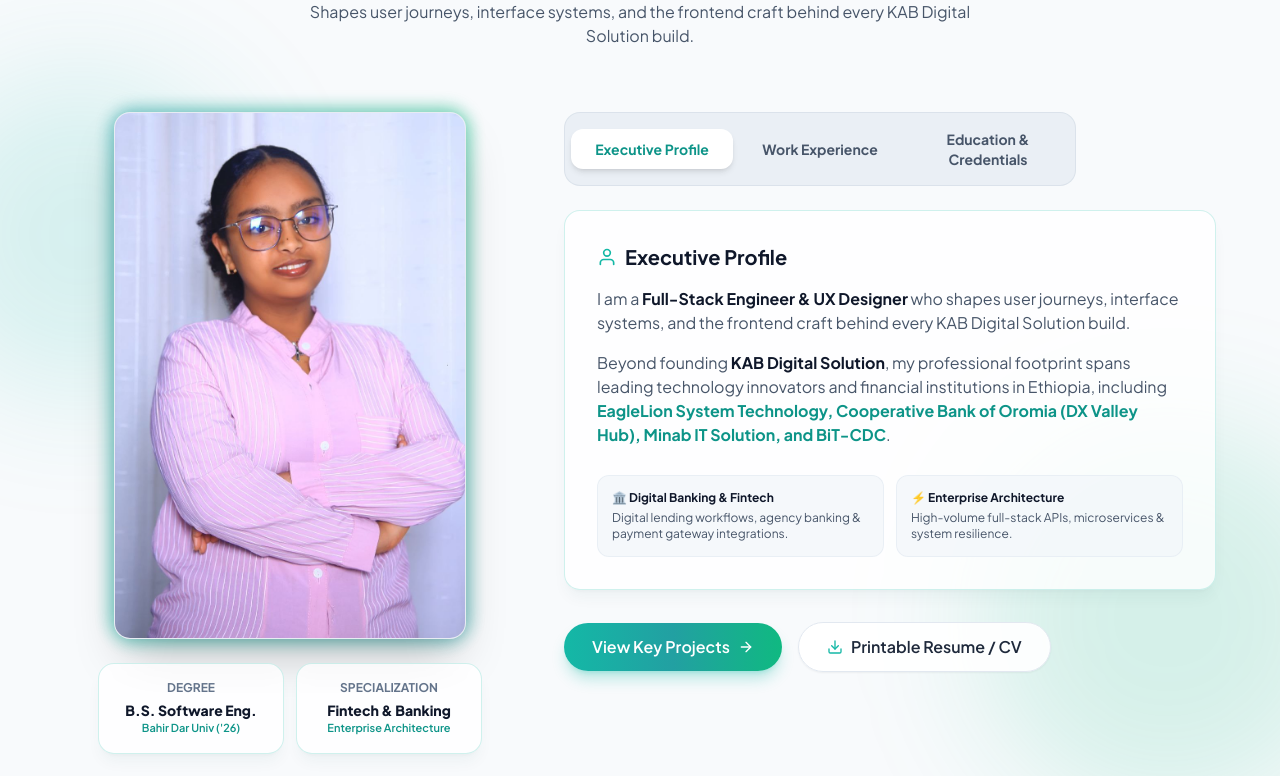
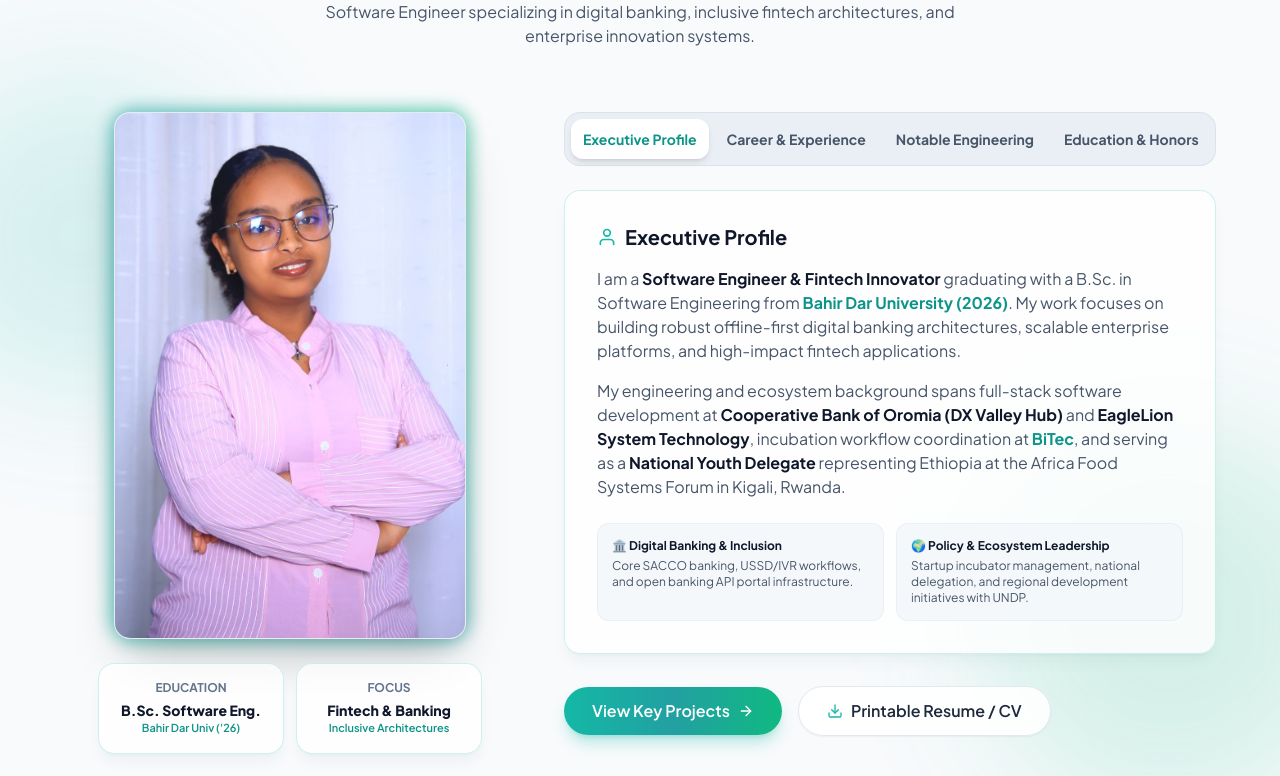
Before and after one commit to tsionbantegize16/my-portfolio-2, a React (Create React App) app: page / in a window 1280 px wide. Shown: the part 1064-1840 px from the top of the page. Built offline with nearby package versions, Linux system fonts and the light colour scheme.

Commit message:
Update About section with comprehensive experience, education, engineering, and honors

```diff
--- a/src/components/About.jsx
+++ b/src/components/About.jsx
@@ -1,10 +1,20 @@
 import React, { useState } from 'react';
-import { FiBriefcase, FiUser, FiDownload, FiArrowRight, FiBookOpen } from 'react-icons/fi';
+import {
+  FiBriefcase,
+  FiUser,
+  FiDownload,
+  FiArrowRight,
+  FiBookOpen,
+  FiAward,
+  FiCheckCircle,
+  FiLayers
+} from 'react-icons/fi';
 
 const tabs = [
   { id: 'overview', label: 'Executive Profile' },
-  { id: 'experience', label: 'Work Experience' },
-  { id: 'education', label: 'Education & Credentials' },
+  { id: 'experience', label: 'Career & Experience' },
+  { id: 'engineering', label: 'Notable Engineering' },
+  { id: 'education', label: 'Education & Honors' },
 ];
 
 const About = () => {
@@ -20,10 +30,10 @@ const About = () => {
 
         {/* Section Heading */}
         <div className="heading text-center mb-16 space-y-2">
-          <span>Full-Stack Engineer & UX Designer</span>
+          <span>Full-Stack Engineer & Fintech Innovator</span>
           <h2>About Tsion Bantegize</h2>
           <p className="text-slate-600 dark:text-slate-400 max-w-2xl mx-auto text-base">
-            Shapes user journeys, interface systems, and the frontend craft behind every KAB Digital Solution build.
+            Software Engineer specializing in digital banking, inclusive fintech architectures, and enterprise innovation systems.
           </p>
         </div>
 
@@ -49,15 +59,15 @@ const About = () => {
             {/* Quick Metrics */}
             <div className="w-full max-w-sm grid grid-cols-2 gap-3">
               <div className="p-4 rounded-2xl glass-card text-center border border-teal-500/20">
-                <div className="text-xs font-bold text-slate-500 dark:text-slate-400 uppercase">Degree</div>
-                <div className="text-sm font-extrabold text-slate-900 dark:text-white mt-1">B.S. Software Eng.</div>
+                <div className="text-xs font-bold text-slate-500 dark:text-slate-400 uppercase">Education</div>
+                <div className="text-sm font-extrabold text-slate-900 dark:text-white mt-1">B.Sc. Software Eng.</div>
                 <div className="text-[11px] text-teal-600 dark:text-teal-400 font-semibold">Bahir Dar Univ ('26)</div>
               </div>
 
               <div className="p-4 rounded-2xl glass-card text-center border border-teal-500/20">
-                <div className="text-xs font-bold text-slate-500 dark:text-slate-400 uppercase">Specialization</div>
+                <div className="text-xs font-bold text-slate-500 dark:text-slate-400 uppercase">Focus</div>
                 <div className="text-sm font-extrabold text-slate-900 dark:text-white mt-1">Fintech & Banking</div>
-                <div className="text-[11px] text-teal-600 dark:text-teal-400 font-semibold">Enterprise Architecture</div>
+                <div className="text-[11px] text-teal-600 dark:text-teal-400 font-semibold">Inclusive Architectures</div>
               </div>
             </div>
           </div>
@@ -65,13 +75,13 @@ const About = () => {
           {/* Right Column: Interactive Profile Tabs */}
           <div className="lg:col-span-7 space-y-6 animate-slideInRight">
 
-            {/* Tabs */}
-            <div className="flex items-center gap-1.5 p-1.5 rounded-2xl bg-slate-200/60 dark:bg-slate-900/80 border border-slate-300/50 dark:border-slate-800 max-w-lg">
+            {/* Tabs Bar */}
+            <div className="flex flex-wrap sm:flex-nowrap items-center gap-1.5 p-1.5 rounded-2xl bg-slate-200/60 dark:bg-slate-900/80 border border-slate-300/50 dark:border-slate-800">
               {tabs.map((tab) => (
                 <button
                   key={tab.id}
                   onClick={() => setActiveTab(tab.id)}
-                  className={`flex-1 py-2.5 px-3 rounded-xl text-xs sm:text-sm font-bold transition-all duration-200 ${
+                  className={`flex-1 py-2.5 px-3 rounded-xl text-xs sm:text-sm font-bold transition-all duration-200 whitespace-nowrap ${
                     activeTab === tab.id
                       ? 'bg-white dark:bg-slate-800 text-teal-600 dark:text-teal-400 shadow-md'
                       : 'text-slate-600 dark:text-slate-400 hover:text-slate-900 dark:hover:text-white'
@@ -83,9 +93,9 @@ const About = () => {
             </div>
 
             {/* Tab Display Panel */}
-            <div className="glass-card p-6 sm:p-8 min-h-[380px]">
+            <div className="glass-card p-6 sm:p-8 min-h-[420px]">
 
-              {/* Executive Profile Tab */}
+              {/* 1. Executive Profile Tab */}
               {activeTab === 'overview' && (
                 <div className="space-y-4 animate-fadeIn">
                   <h3 className="text-xl font-bold text-slate-900 dark:text-white flex items-center gap-2">
@@ -93,108 +103,191 @@ const About = () => {
                   </h3>
 
                   <p className="text-slate-600 dark:text-slate-300 leading-relaxed text-sm sm:text-base">
-                    I am a <strong className="text-slate-900 dark:text-white">Full-Stack Engineer & UX Designer</strong> who shapes user journeys, interface systems, and the frontend craft behind every KAB Digital Solution build.
+                    I am a <strong className="text-slate-900 dark:text-white">Software Engineer & Fintech Innovator</strong> graduating with a B.Sc. in Software Engineering from <strong className="text-teal-600 dark:text-teal-400">Bahir Dar University (2026)</strong>. My work focuses on building robust offline-first digital banking architectures, scalable enterprise platforms, and high-impact fintech applications.
                   </p>
 
                   <p className="text-slate-600 dark:text-slate-300 leading-relaxed text-sm sm:text-base">
-                    Beyond founding <strong className="text-slate-900 dark:text-white">KAB Digital Solution</strong>, my professional footprint spans leading technology innovators and financial institutions in Ethiopia, including <strong className="text-teal-600 dark:text-teal-400">EagleLion System Technology, Cooperative Bank of Oromia (DX Valley Hub), Minab IT Solution, and BiT-CDC</strong>.
+                    My engineering and ecosystem background spans full-stack software development at <strong className="text-slate-900 dark:text-white">Cooperative Bank of Oromia (DX Valley Hub)</strong> and <strong className="text-slate-900 dark:text-white">EagleLion System Technology</strong>, incubation workflow coordination at <strong className="text-teal-600 dark:text-teal-400">BiTec</strong>, and serving as a <strong className="text-slate-900 dark:text-white">National Youth Delegate</strong> representing Ethiopia at the Africa Food Systems Forum in Kigali, Rwanda.
                   </p>
 
-                  <div className="pt-3 grid grid-cols-1 sm:grid-cols-2 gap-3">
+                  <div className="pt-2 grid grid-cols-1 sm:grid-cols-2 gap-3">
                     <div className="p-3.5 rounded-xl bg-slate-100/70 dark:bg-slate-800/60 border border-slate-200/60 dark:border-slate-700/60 text-xs">
-                      <div className="font-bold text-slate-900 dark:text-white mb-1">🏛️ Digital Banking & Fintech</div>
-                      <div className="text-slate-600 dark:text-slate-400">Digital lending workflows, agency banking & payment gateway integrations.</div>
+                      <div className="font-bold text-slate-900 dark:text-white mb-1">🏛️ Digital Banking & Inclusion</div>
+                      <div className="text-slate-600 dark:text-slate-400">Core SACCO banking, USSD/IVR workflows, and open banking API portal infrastructure.</div>
                     </div>
 
                     <div className="p-3.5 rounded-xl bg-slate-100/70 dark:bg-slate-800/60 border border-slate-200/60 dark:border-slate-700/60 text-xs">
-                      <div className="font-bold text-slate-900 dark:text-white mb-1">⚡ Enterprise Architecture</div>
-                      <div className="text-slate-600 dark:text-slate-400">High-volume full-stack APIs, microservices & system resilience.</div>
+                      <div className="font-bold text-slate-900 dark:text-white mb-1">🌍 Policy & Ecosystem Leadership</div>
+                      <div className="text-slate-600 dark:text-slate-400">Startup incubator management, national delegation, and regional development initiatives with UNDP.</div>
                     </div>
                   </div>
                 </div>
               )}
 
-              {/* Detailed Work Experience Tab */}
+              {/* 2. Detailed Career & Experience Tab */}
               {activeTab === 'experience' && (
-                <div className="space-y-6 animate-fadeIn">
+                <div className="space-y-4 animate-fadeIn">
                   <h3 className="text-xl font-bold text-slate-900 dark:text-white flex items-center gap-2">
-                    <FiBriefcase className="text-teal-500" /> Key Professional Experience
+                    <FiBriefcase className="text-teal-500" /> Career & Experience
                   </h3>
 
-                  <div className="space-y-5 text-sm">
-                    {/* KAB Digital Solution */}
-                    <div className="p-4 rounded-xl bg-slate-100/80 dark:bg-slate-800/70 border-l-4 border-teal-500 space-y-1.5">
-                      <div className="flex items-center justify-between flex-wrap gap-2">
-                        <h4 className="font-bold text-slate-900 dark:text-white">Founder & Lead Architect</h4>
-                        <span className="text-xs font-semibold text-teal-600 dark:text-teal-400 bg-teal-50 dark:bg-teal-950 px-2 py-0.5 rounded">KAB Digital Solution</span>
+                  <div className="space-y-3.5 text-xs sm:text-sm">
+                    {/* Coopbank DX Valley */}
+                    <div className="p-3.5 rounded-xl bg-slate-100/80 dark:bg-slate-800/70 border-l-4 border-emerald-500 space-y-1">
+                      <div className="flex items-center justify-between flex-wrap gap-1.5">
+                        <h4 className="font-bold text-slate-900 dark:text-white">Software Engineering Intern</h4>
+                        <span className="text-[11px] font-semibold text-emerald-600 dark:text-emerald-400 bg-emerald-50 dark:bg-emerald-950 px-2 py-0.5 rounded">Cooperative Bank of Oromia (DX Valley)</span>
                       </div>
                       <p className="text-slate-600 dark:text-slate-300 text-xs leading-relaxed">
-                        Lead the overall architecture and engineering of resilient digital platforms. Designed and engineered the <strong>Innovation Incubation Management System (IIMS)</strong>, facilitating structured innovation workflows and enterprise incubation tracking.
+                        Engineered digital banking features, open banking API portals, and prototyping tools aimed at accelerating financial inclusion and open banking across Ethiopia.
                       </p>
                     </div>
 
                     {/* EagleLion System Technology */}
-                    <div className="p-4 rounded-xl bg-slate-100/80 dark:bg-slate-800/70 border-l-4 border-brand-500 space-y-1.5">
-                      <div className="flex items-center justify-between flex-wrap gap-2">
-                        <h4 className="font-bold text-slate-900 dark:text-white">Software Engineer / Technical Collaborator</h4>
-                        <span className="text-xs font-semibold text-teal-700 dark:text-teal-300 bg-teal-50 dark:bg-teal-950 px-2 py-0.5 rounded">EagleLion System Technology</span>
+                    <div className="p-3.5 rounded-xl bg-slate-100/80 dark:bg-slate-800/70 border-l-4 border-teal-500 space-y-1">
+                      <div className="flex items-center justify-between flex-wrap gap-1.5">
+                        <h4 className="font-bold text-slate-900 dark:text-white">Full-Stack Software Engineering Intern</h4>
+                        <span className="text-[11px] font-semibold text-teal-600 dark:text-teal-400 bg-teal-50 dark:bg-teal-950 px-2 py-0.5 rounded">EagleLion System Technology (Oct 2025)</span>
                       </div>
                       <p className="text-slate-600 dark:text-slate-300 text-xs leading-relaxed">
-                        Contributed to full-stack engineering initiatives for mobile super apps and eco-tech platforms, including <strong>Green Loop</strong>—a mobile recycling app connecting waste to worth with nearby center detection.
+                        Built full-stack software systems and eco-tech mobile initiatives, contributing to <strong>GreenLoop</strong>—a mobile recycling application engineered with Flutter, Clean Architecture, and AI-assisted waste categorization.
                       </p>
                     </div>
 
-                    {/* Cooperative Bank of Oromia */}
-                    <div className="p-4 rounded-xl bg-slate-100/80 dark:bg-slate-800/70 border-l-4 border-emerald-500 space-y-1.5">
-                      <div className="flex items-center justify-between flex-wrap gap-2">
-                        <h4 className="font-bold text-slate-900 dark:text-white">Developer & Resident Innovator</h4>
-                        <span className="text-xs font-semibold text-emerald-600 dark:text-emerald-400 bg-emerald-50 dark:bg-emerald-950 px-2 py-0.5 rounded">Coopbank (DX Valley Hub)</span>
+                    {/* BiTec Incubation & Ecosystem Operations */}
+                    <div className="p-3.5 rounded-xl bg-slate-100/80 dark:bg-slate-800/70 border-l-4 border-cyan-500 space-y-1">
+                      <div className="flex items-center justify-between flex-wrap gap-1.5">
+                        <h4 className="font-bold text-slate-900 dark:text-white">Incubation & Ecosystem Operations Coordinator</h4>
+                        <span className="text-[11px] font-semibold text-cyan-600 dark:text-cyan-400 bg-cyan-50 dark:bg-cyan-950 px-2 py-0.5 rounded">Bahir Dar University (BiTec)</span>
                       </div>
                       <p className="text-slate-600 dark:text-slate-300 text-xs leading-relaxed">
-                        Engineered digital banking features and fintech solutions within Coopbank’s official technology incubation and innovation center (DX Valley). Participated in prototyping data-driven financial tools to drive digital banking adoption.
+                        Coordinated startup intake, tracking, and incubation workflows at Bahir Dar University’s Business Incubation and Techno-Entrepreneurship Center (BiTec), and developed the Innovation Incubation Management System (IIMS).
                       </p>
                     </div>
 
-                    {/* Minab IT Solution & BiT-CDC */}
-                    <div className="p-4 rounded-xl bg-slate-100/80 dark:bg-slate-800/70 border-l-4 border-indigo-500 space-y-1.5">
-                      <div className="flex items-center justify-between flex-wrap gap-2">
-                        <h4 className="font-bold text-slate-900 dark:text-white">Full-Stack Engineering Fellow</h4>
-                        <span className="text-xs font-semibold text-indigo-600 dark:text-indigo-400 bg-indigo-50 dark:bg-indigo-950 px-2 py-0.5 rounded">Minab IT Solution & BiT-CDC</span>
+                    {/* National & Policy Representation */}
+                    <div className="p-3.5 rounded-xl bg-slate-100/80 dark:bg-slate-800/70 border-l-4 border-purple-500 space-y-1">
+                      <div className="flex items-center justify-between flex-wrap gap-1.5">
+                        <h4 className="font-bold text-slate-900 dark:text-white">National Youth Delegate — Ethiopia</h4>
+                        <span className="text-[11px] font-semibold text-purple-600 dark:text-purple-400 bg-purple-50 dark:bg-purple-950 px-2 py-0.5 rounded">Africa Food Systems Forum (Kigali, Sep 2026)</span>
                       </div>
                       <p className="text-slate-600 dark:text-slate-300 text-xs leading-relaxed">
-                        Completed advanced full-stack software development tracks, mastering clean code practices, system design, and database optimizations. Developed web prototypes and competed in innovation hackathons.
+                        Represented Ethiopia at the Africa Food Systems Forum in Kigali, Rwanda, and actively engaged in high-level policy events and innovation forums at the <strong>UNDP Regional Service Centre for Africa</strong> in Addis Ababa.
                       </p>
                     </div>
                   </div>
                 </div>
               )}
 
-              {/* Education & Credentials Tab */}
-              {activeTab === 'education' && (
-                <div className="space-y-6 animate-fadeIn">
+              {/* 3. Notable Engineering & Technical Stack Tab */}
+              {activeTab === 'engineering' && (
+                <div className="space-y-4 animate-fadeIn">
                   <h3 className="text-xl font-bold text-slate-900 dark:text-white flex items-center gap-2">
-                    <FiBookOpen className="text-cyan-500" /> Education & Credentials
+                    <FiLayers className="text-teal-500" /> Notable Engineering & Tech Stack
                   </h3>
 
-                  <div className="space-y-4 text-sm">
-                    <div className="p-4 rounded-2xl border border-slate-200/80 dark:border-slate-800 bg-white/50 dark:bg-slate-900/50">
-                      <div className="font-bold text-slate-900 dark:text-white text-base">B.S. in Software Engineering</div>
-                      <div className="text-cyan-600 dark:text-cyan-400 font-semibold text-xs mt-0.5">Bahir Dar University (Expected Graduation: 2026)</div>
-                      <p className="text-slate-600 dark:text-slate-400 text-xs mt-2">
-                        Core curriculum: Software Architecture, Algorithms & Data Structures, Database Systems, Distributed Computing, Agile Product Management.
+                  <div className="space-y-3 text-xs">
+                    {/* Key Systems Grid */}
+                    <div className="grid grid-cols-1 sm:grid-cols-3 gap-2.5">
+                      <div className="p-3 rounded-xl bg-slate-100/80 dark:bg-slate-800/70 border border-slate-200/70 dark:border-slate-700/70">
+                        <div className="font-bold text-slate-900 dark:text-white flex items-center gap-1.5 text-xs">
+                          <FiCheckCircle className="text-teal-500 shrink-0" />
+                          <span>Qershi Link (700K ETB Grant)</span>
+                        </div>
+                        <p className="text-slate-600 dark:text-slate-400 mt-1 leading-relaxed">
+                          Offline-first core banking platform for SACCOs with USSD and IVR support for farmers and rural communities.
+                        </p>
+                      </div>
+
+                      <div className="p-3 rounded-xl bg-slate-100/80 dark:bg-slate-800/70 border border-slate-200/70 dark:border-slate-700/70">
+                        <div className="font-bold text-slate-900 dark:text-white flex items-center gap-1.5 text-xs">
+                          <FiCheckCircle className="text-teal-500 shrink-0" />
+                          <span>GreenLoop Eco-Tech App</span>
+                        </div>
+                        <p className="text-slate-600 dark:text-slate-400 mt-1 leading-relaxed">
+                          Mobile recycling platform built with Flutter, Clean Architecture, and AI-assisted object categorization.
+                        </p>
+                      </div>
+
+                      <div className="p-3 rounded-xl bg-slate-100/80 dark:bg-slate-800/70 border border-slate-200/70 dark:border-slate-700/70">
+                        <div className="font-bold text-slate-900 dark:text-white flex items-center gap-1.5 text-xs">
+                          <FiCheckCircle className="text-teal-500 shrink-0" />
+                          <span>Enterprise Platforms & ERPs</span>
+                        </div>
+                        <p className="text-slate-600 dark:text-slate-400 mt-1 leading-relaxed">
+                          BiTec IIMS portal, BDA ERP, GATO ERP, IPv6 Ethiopia Initiative portal (Rasbyte), and Coopbank API portal.
+                        </p>
+                      </div>
+                    </div>
+
+                    {/* Technical Stack Pills */}
+                    <div className="pt-2 space-y-2 border-t border-slate-200/80 dark:border-slate-800">
+                      <div>
+                        <span className="font-bold text-slate-900 dark:text-white text-[11px] uppercase tracking-wider">Frontend & Mobile: </span>
+                        <span className="text-slate-600 dark:text-slate-400">React, Next.js, Vue.js, Nuxt 3, TypeScript, JavaScript, Tailwind CSS, Flutter, React Native, Figma.</span>
+                      </div>
+                      <div>
+                        <span className="font-bold text-slate-900 dark:text-white text-[11px] uppercase tracking-wider">Backend & Databases: </span>
+                        <span className="text-slate-600 dark:text-slate-400">Node.js, Express, Spring Boot, PostgreSQL, Prisma, Supabase, RESTful APIs.</span>
+                      </div>
+                      <div>
+                        <span className="font-bold text-slate-900 dark:text-white text-[11px] uppercase tracking-wider">DevOps & Cloud: </span>
+                        <span className="text-slate-600 dark:text-slate-400">Docker, Git/GitHub (tsionbantegize16), Postman, Vercel, Railway.</span>
+                      </div>
+                    </div>
+                  </div>
+                </div>
+              )}
+
+              {/* 4. Education, Honors & Programs Tab */}
+              {activeTab === 'education' && (
+                <div className="space-y-4 animate-fadeIn">
+                  <h3 className="text-xl font-bold text-slate-900 dark:text-white flex items-center gap-2">
+                    <FiBookOpen className="text-teal-500" /> Education, Honors & Fellowships
+                  </h3>
+
+                  <div className="space-y-3 text-xs">
+                    {/* B.Sc Degree */}
+                    <div className="p-3.5 rounded-xl border border-teal-500/30 bg-teal-50/50 dark:bg-teal-950/30">
+                      <div className="flex items-center justify-between flex-wrap gap-1">
+                        <span className="font-bold text-slate-900 dark:text-white text-xs sm:text-sm">B.Sc. in Software Engineering</span>
+                        <span className="text-[11px] font-semibold text-teal-600 dark:text-teal-400">Bahir Dar University (Graduation: 2026)</span>
+                      </div>
+                      <p className="text-slate-600 dark:text-slate-300 text-xs mt-1">
+                        Awarded <strong>3rd Place</strong> for final-year software engineering capstone project (2026).
                       </p>
                     </div>
 
-                    <div className="grid grid-cols-1 sm:grid-cols-2 gap-3">
-                      <div className="p-4 rounded-2xl border border-slate-200/80 dark:border-slate-800 bg-white/50 dark:bg-slate-900/50">
-                        <div className="font-bold text-slate-900 dark:text-white text-xs">Full-Stack Development Cert.</div>
-                        <div className="text-slate-600 dark:text-slate-400 text-[11px] mt-1">Minab IT Solution & BiT-CDC</div>
+                    {/* Accelerators & Bootcamps */}
+                    <div className="p-3.5 rounded-xl border border-slate-200/80 dark:border-slate-800 bg-white/50 dark:bg-slate-900/50 space-y-1.5">
+                      <div className="font-bold text-slate-900 dark:text-white text-xs uppercase tracking-wider">Accelerators & Bootcamps</div>
+                      <ul className="space-y-1 text-slate-600 dark:text-slate-300 text-xs">
+                        <li>• <strong>FinWise Acceleration Bootcamp:</strong> Entrepreneurship Development Institute & UNDP (2026).</li>
+                        <li>• <strong>Full Stack & Mobile Development Training:</strong> Minab IT Solution & BiT-CDC.</li>
+                        <li>• <strong>Agribusiness Innovation & Climate Change:</strong> GIZ self-employment intervention (2024).</li>
+                        <li>• <strong>Responsive Web Design Certification:</strong> freeCodeCamp (2025).</li>
+                      </ul>
+                    </div>
+
+                    {/* Key Honors */}
+                    <div className="p-3.5 rounded-xl border border-amber-500/30 bg-amber-50/40 dark:bg-amber-950/20 space-y-1.5">
+                      <div className="font-bold text-amber-700 dark:text-amber-400 text-xs uppercase tracking-wider flex items-center gap-1.5">
+                        <FiAward className="text-sm" /> Prestigious Awards & Honors
                       </div>
+                      <div className="grid grid-cols-1 sm:grid-cols-2 gap-1.5 text-[11px] text-slate-700 dark:text-slate-300">
+                        <div>🏆 <strong>1st Place</strong> — WTM Addis IWD Hackathon (2025)</div>
+                        <div>🥇 <strong>1st Place</strong> — BRUH Women Startup Competition (2024)</div>
+                        <div>🎖️ <strong>Recognition</strong> — BiTec Digital Innovation Hackathon (2025)</div>
+                        <div>🥉 <strong>3rd Place</strong> — BDU Final-Year Software Engineering (2026)</div>
+                      </div>
+                    </div>
 
-                      <div className="p-4 rounded-2xl border border-slate-200/80 dark:border-slate-800 bg-white/50 dark:bg-slate-900/50">
-                        <div className="font-bold text-slate-900 dark:text-white text-xs">Advanced Software Engineering</div>
-                        <div className="text-slate-600 dark:text-slate-400 text-[11px] mt-1">Specialized Industry Track</div>
-                      </div>
+                    {/* Program Applications */}
+                    <div className="p-3 rounded-xl border border-slate-200/80 dark:border-slate-800 bg-slate-100/60 dark:bg-slate-800/50">
+                      <span className="font-bold text-slate-900 dark:text-white text-[11px] uppercase tracking-wider">Leadership & Fellowships: </span>
+                      <span className="text-slate-600 dark:text-slate-400 text-[11px]">
+                        Obama Foundation Leaders, ITU Gender Champions (AI for Good 2027), AfSA & AESPP Earth Observation AI, e-AGRIPRENEUR Cohort 1, Tsehai Young Leaders, CRPP Partnership Forum 2027, WomHub / AIF, Coding Ladies Africa, MASAF/ACN.
+                      </span>
                     </div>
                   </div>
                 </div>
```
